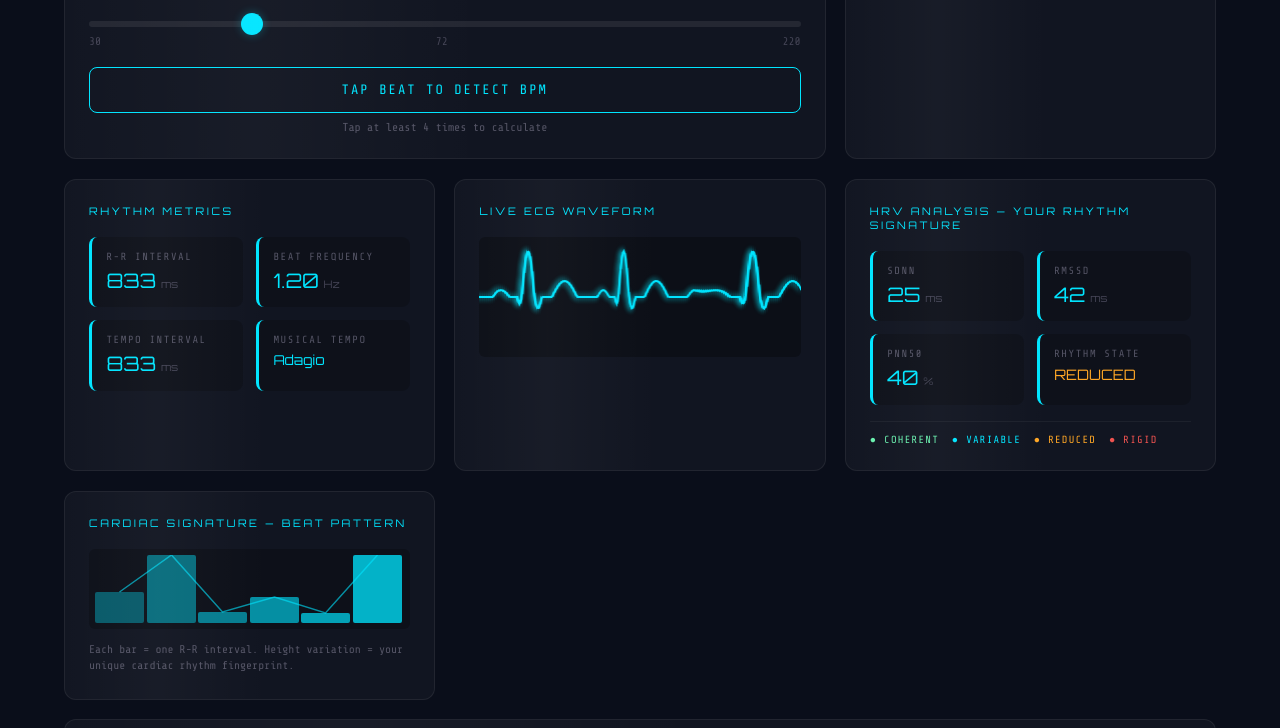
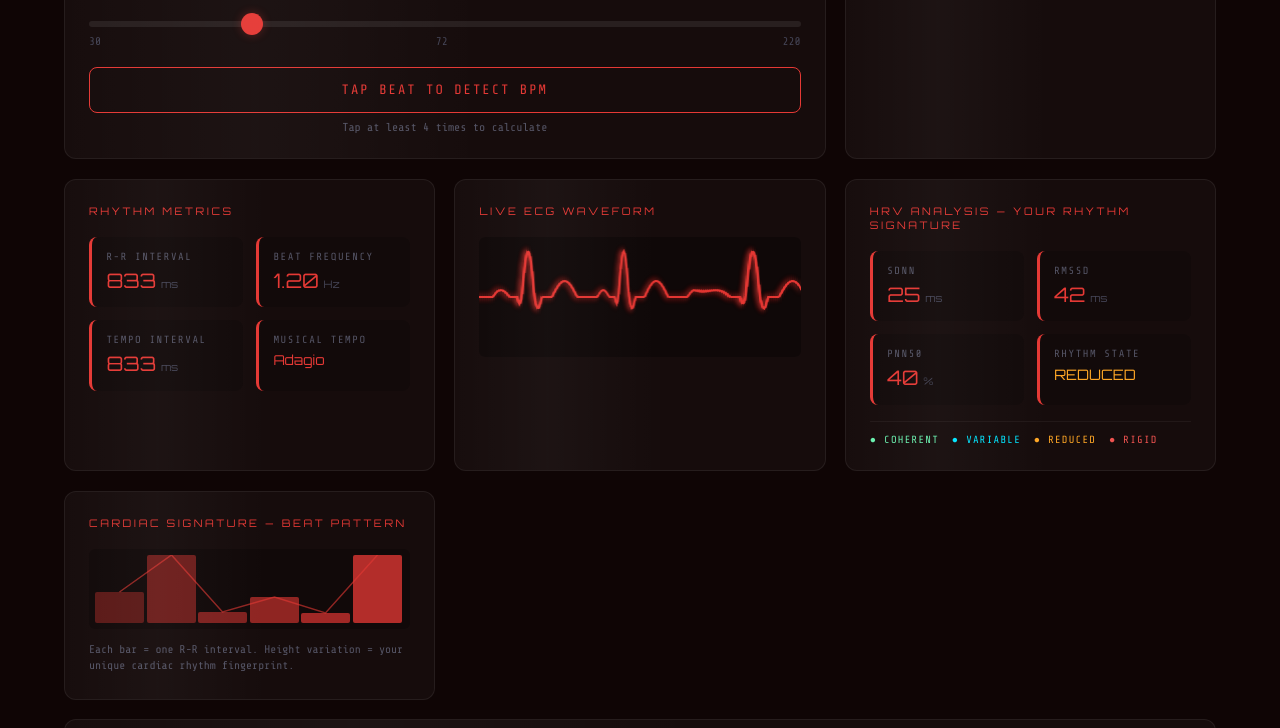
Before and after one commit to Benarji-kasimkota/Hreatsync, a plain HTML site: page index.html in a window 1280 px wide. Shown: the part 441-1169 px from the top of the page. Drawn offline with nearby package versions, Linux system fonts and the light colour scheme.

Commit message:
Update color theme from blue/cyan to heart-red palette
Replace all blue/cyan accent colors with red tones that visually
evoke cardiac imagery — zone colors range from soft pink (REST) through
crimson (NORMAL/CARDIO) to deep magenta (DANGER).

Co-Authored-By: Claude Sonnet 4.6 <noreply@anthropic.com>

```diff
--- a/app.js
+++ b/app.js
@@ -1,12 +1,12 @@
 // ── Zone definitions ──
 const ZONES = [
-  { name: 'REST',     min: 30,  max: 59,  color: '#4fc3f7', bg: '#060d14', desc: 'Deep rest state. Common during sleep or meditative calm. Heart is functioning at minimal exertion.' },
-  { name: 'NORMAL',   min: 60,  max: 99,  color: '#00e5ff', bg: '#0a0e1a', desc: 'Normal resting heart rate. Cardiovascular system is operating efficiently at this range.' },
-  { name: 'WARM-UP',  min: 100, max: 114, color: '#69f0ae', bg: '#071208', desc: 'Light activity zone. Increased circulation begins; suitable for warm-up routines and light movement.' },
-  { name: 'FAT BURN', min: 115, max: 134, color: '#ffeb3b', bg: '#141000', desc: 'Optimal fat oxidation zone. Body draws primarily on fat stores for fuel at this intensity.' },
-  { name: 'CARDIO',   min: 135, max: 159, color: '#ffa726', bg: '#140900', desc: 'Aerobic conditioning zone. Significant cardiovascular and endurance improvements occur here.' },
-  { name: 'PEAK',     min: 160, max: 179, color: '#ef5350', bg: '#140404', desc: 'High-intensity exertion. Maximum VO₂ engagement; sustainable only for short intervals.' },
-  { name: 'DANGER',   min: 180, max: 220, color: '#e040fb', bg: '#100010', desc: 'Extreme zone. Exceeds safe aerobic capacity for most individuals. Exercise extreme caution.' },
+  { name: 'REST',     min: 30,  max: 59,  color: '#ef9a9a', bg: '#0f0303', desc: 'Deep rest state. Common during sleep or meditative calm. Heart is functioning at minimal exertion.' },
+  { name: 'NORMAL',   min: 60,  max: 99,  color: '#e53935', bg: '#0f0505', desc: 'Normal resting heart rate. Cardiovascular system is operating efficiently at this range.' },
+  { name: 'WARM-UP',  min: 100, max: 114, color: '#ff7043', bg: '#150600', desc: 'Light activity zone. Increased circulation begins; suitable for warm-up routines and light movement.' },
+  { name: 'FAT BURN', min: 115, max: 134, color: '#ff8f00', bg: '#160900', desc: 'Optimal fat oxidation zone. Body draws primarily on fat stores for fuel at this intensity.' },
+  { name: 'CARDIO',   min: 135, max: 159, color: '#f4511e', bg: '#160400', desc: 'Aerobic conditioning zone. Significant cardiovascular and endurance improvements occur here.' },
+  { name: 'PEAK',     min: 160, max: 179, color: '#b71c1c', bg: '#120000', desc: 'High-intensity exertion. Maximum VO₂ engagement; sustainable only for short intervals.' },
+  { name: 'DANGER',   min: 180, max: 220, color: '#880e4f', bg: '#100008', desc: 'Extreme zone. Exceeds safe aerobic capacity for most individuals. Exercise extreme caution.' },
 ];
 
 const MUSICAL_TEMPOS = [
--- a/mobile.css
+++ b/mobile.css
@@ -1,7 +1,7 @@
 :root {
-  --zc: #00e5ff;
-  --zg: rgba(0, 229, 255, 0.25);
-  --bg: #06080f;
+  --zc: #e53935;
+  --zg: rgba(229, 57, 53, 0.3);
+  --bg: #0f0404;
 }
 
 * { box-sizing: border-box; margin: 0; padding: 0; -webkit-tap-highlight-color: transparent; }
--- a/styles.css
+++ b/styles.css
@@ -1,7 +1,7 @@
 :root {
-  --zone-color: #00e5ff;
-  --zone-bg: #0a0e1a;
-  --zone-glow: rgba(0, 229, 255, 0.3);
+  --zone-color: #e53935;
+  --zone-bg: #0f0505;
+  --zone-glow: rgba(229, 57, 53, 0.35);
 }
 
 * { box-sizing: border-box; margin: 0; padding: 0; }
--- a/watch.css
+++ b/watch.css
@@ -1,7 +1,7 @@
 :root {
-  --zc: #00e5ff;
-  --zg: rgba(0,229,255,0.3);
-  --page-bg: #06080f;
+  --zc: #e53935;
+  --zg: rgba(229,57,53,0.35);
+  --page-bg: #0f0404;
 }
 
 * { box-sizing: border-box; margin: 0; padding: 0; }
```
Also changed, not shown: mobile-app.js (+7 -7 lines), watch-app.js (+7 -7 lines).
